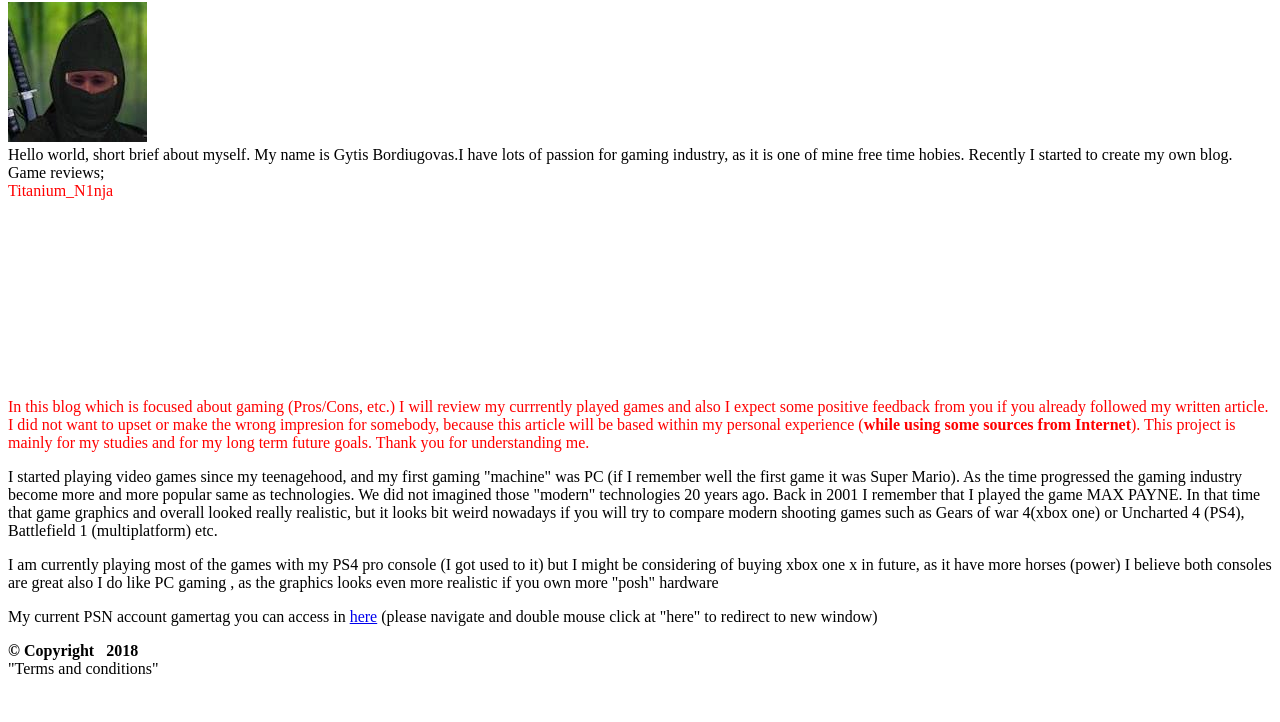
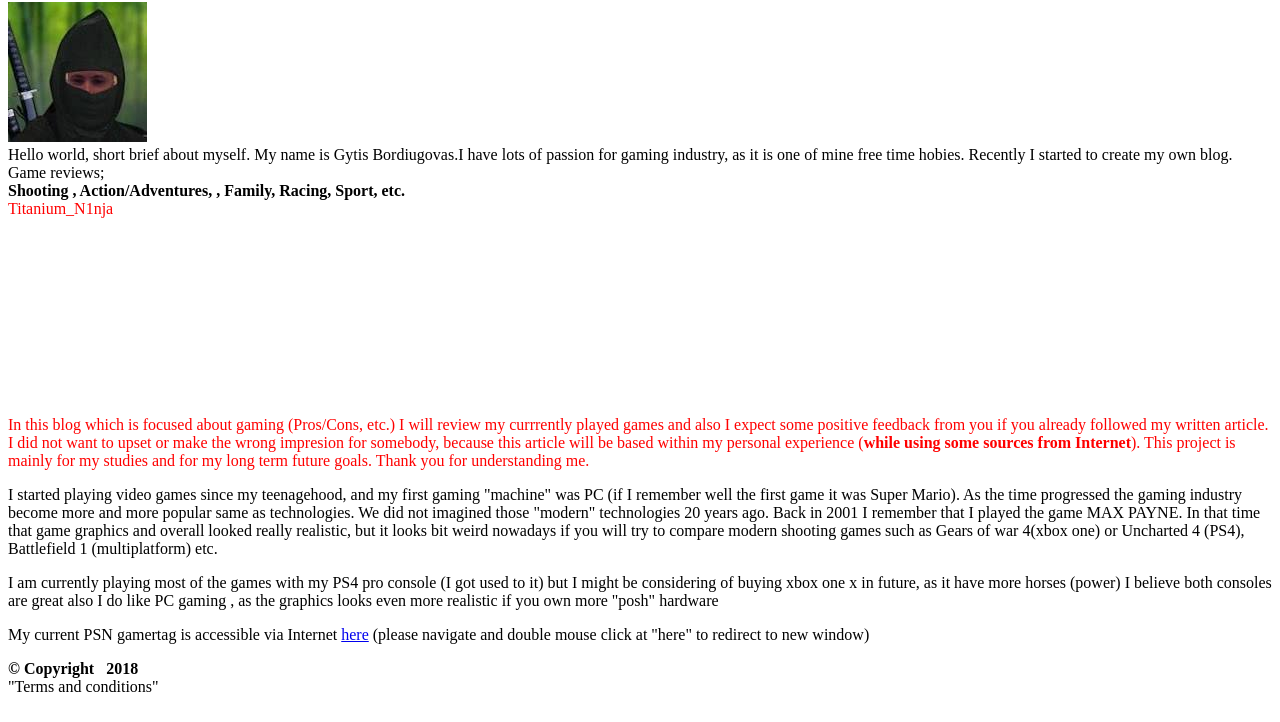
Before and after one commit to GytisBordiugovas/gamingblog, a plain HTML site: page index.html in a window 1280 px wide. Shown: the part 78-800 px from the top of the page. Drawn offline with Linux system fonts and the light colour scheme.

Commit message:
Add files via upload

```diff
--- a/index.html
+++ b/index.html
@@ -10,7 +10,8 @@
   color:red;
   }
   .genres {
-  text-decoration:bold;
+  font-weight:bold;
+  }
 
   </style>
 </head>
@@ -21,7 +22,7 @@
 Hello world, short brief about myself. My name is Gytis Bordiugovas.I have lots of passion for gaming industry, as it is one of mine free time hobies. Recently I started to create
 my own blog.</nav>
 <body>
-   Game reviews; <span class="genres" Shooting , Action/Adventures, , Family, Racing, Sport, etc. </span>
+   Game reviews; <div class="genres"> Shooting , Action/Adventures, , Family, Racing, Sport, etc. </div>
 <header style="height:200px;  color:red;">Titanium_N1nja</header>
 <div>
 <p class="firstparagraph">In this blog which is focused about gaming (Pros/Cons, etc.) I will review my currrently played games and also I expect some positive feedback from you if you
@@ -37,7 +38,7 @@ and for my long term future goals. Thank you for understanding me.</p>
     also I do like PC gaming , as the graphics looks even more realistic if you own more "posh" hardware </p>
 
 
-<p> My current PSN account   gamertag you can access in  <a href="https://psnprofiles.com/Titanium_N1nja">here</a> (please navigate and double mouse click at "here" to redirect to new window) </p>
+<p> My current PSN gamertag is accessible via Internet <a href="https://psnprofiles.com/Titanium_N1nja">here</a> (please navigate and double mouse click at "here" to redirect to new window) </p>
 
 <footer><b>&copy Copyright &nbsp 2018</b></footer>
 <a> "Terms and conditions" </a>
```
